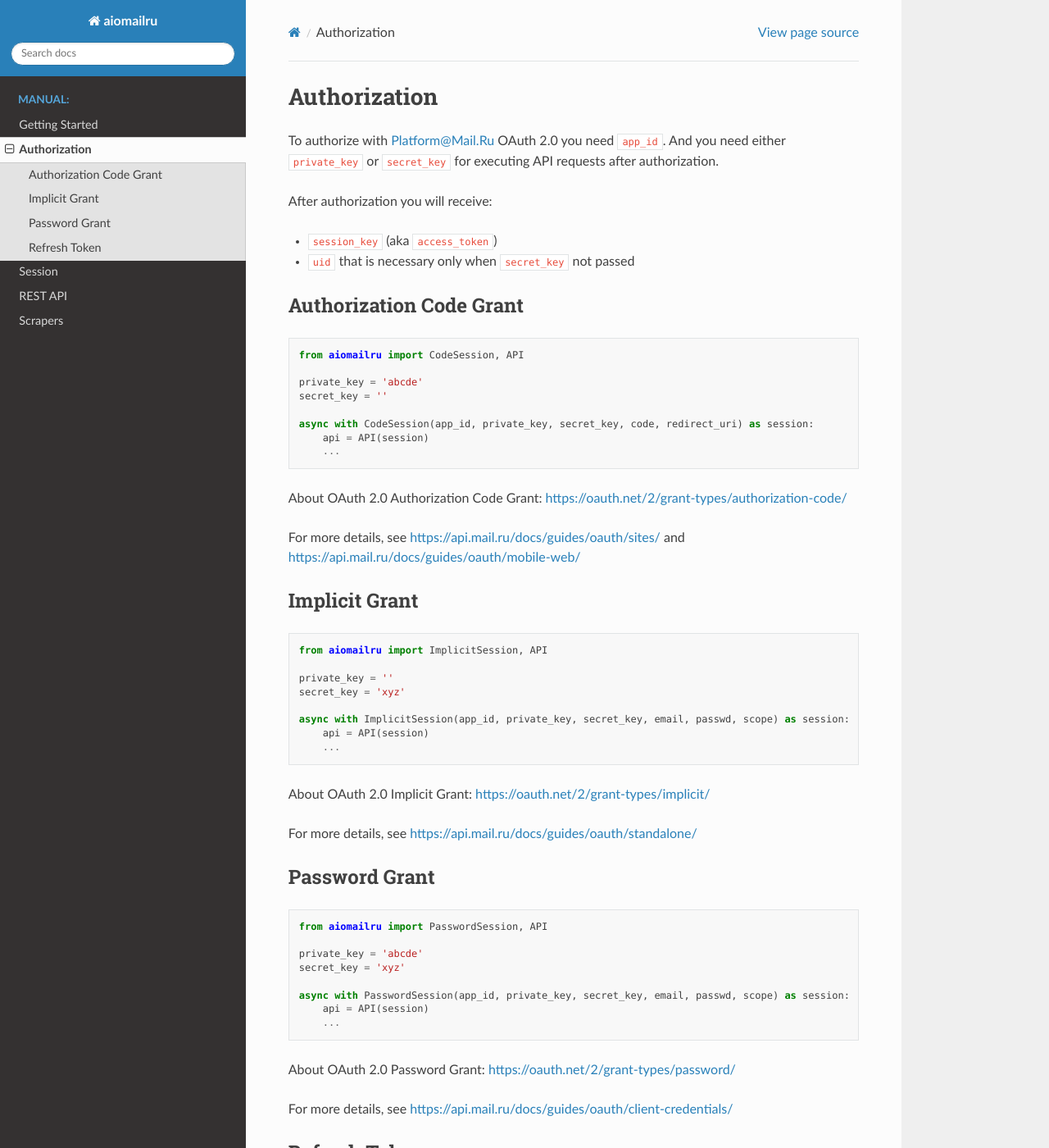
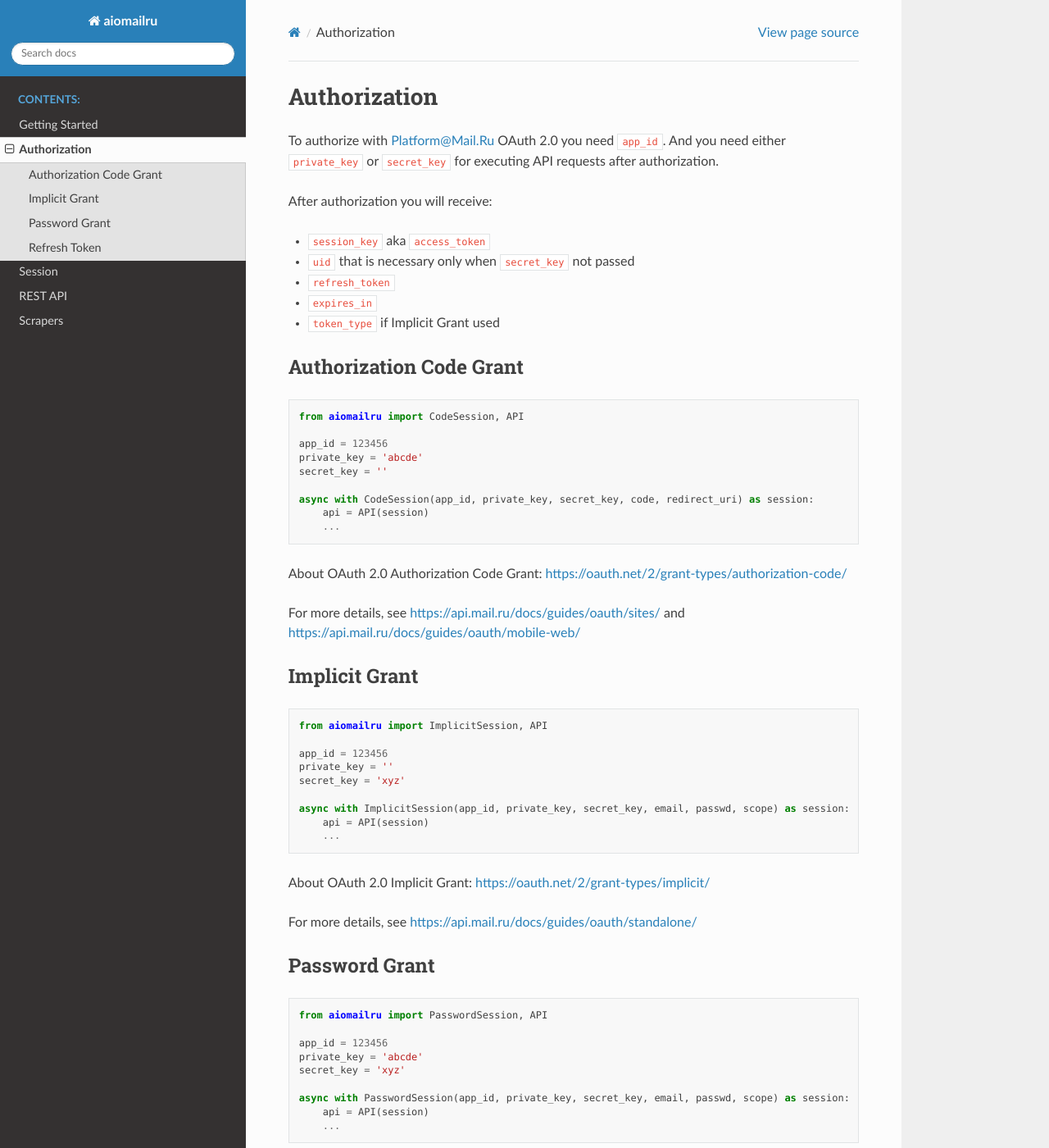
Before and after one commit to KonstantinTogoi/aiomailru, a Sphinx documentation site: the page built from docs/source/authorization.rst, in a window 1280 px wide and 1400 px high. Shown: the whole window at 82% size. Built offline with Sphinx 7.4.7 and the Read the Docs theme 2.0.0, drawn with Linux system fonts in a browser that asks for light colours.

Commit message:
minor edits

```diff
--- a/docs/source/authorization.rst
+++ b/docs/source/authorization.rst
@@ -7,8 +7,11 @@ for executing API requests after authorization.
 
 After authorization you will receive:
 
-* :code:`session_key` (aka :code:`access_token`)
+* :code:`session_key` aka :code:`access_token`
 * :code:`uid` that is necessary only when :code:`secret_key` not passed
+* :code:`refresh_token`
+* :code:`expires_in`
+* :code:`token_type` if Implicit Grant used
 
 Authorization Code Grant
 ------------------------
@@ -17,6 +20,7 @@ Authorization Code Grant
 
     from aiomailru import CodeSession, API
 
+    app_id = 123456
     private_key = 'abcde'
     secret_key = ''
 
@@ -36,6 +40,7 @@ Implicit Grant
 
     from aiomailru import ImplicitSession, API
 
+    app_id = 123456
     private_key = ''
     secret_key = 'xyz'
 
@@ -54,6 +59,7 @@ Password Grant
 
     from aiomailru import PasswordSession, API
 
+    app_id = 123456
     private_key = 'abcde'
     secret_key = 'xyz'
 
@@ -72,6 +78,7 @@ Refresh Token
 
     from aiomailru import RefreshSession, API
 
+    app_id = 123456
     private_key = ''
     secret_key = ''
 
--- a/docs/source/index.rst
+++ b/docs/source/index.rst
@@ -3,8 +3,8 @@
    :end-before: index-end-marker1
 
 .. toctree::
-    :maxdepth: 1
-    :caption: Manual:
+    :maxdepth: 2
+    :caption: Contents:
 
     getting_started
     authorization
```
Also changed, not shown: docs/source/session.rst (+10 -0 lines).
